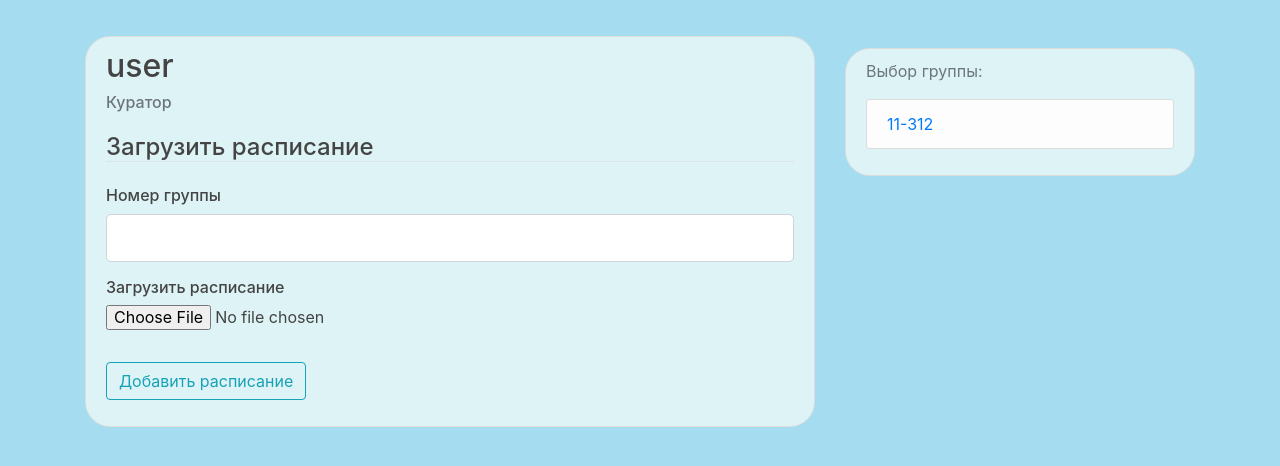
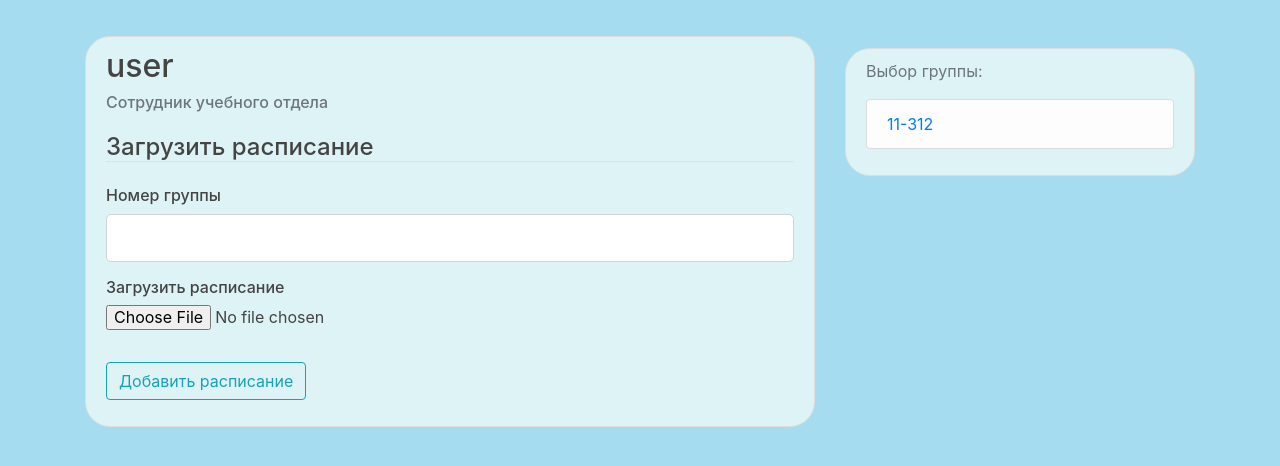
Before and after one commit to Anastaia/scheduler3000, a Flask app: page /account in a window 1280 px wide. Shown: the part 56-522 px from the top of the page. Run offline with Flask 2, Linux system fonts and the light colour scheme; a user stored in the database is signed in; data comes from the database, SQL or seed files in the repository; both versions use the stored data as it was after the commit; some libraries are stand-ins or nearby versions.

Commit message:
fixed stuff

```diff
--- a/Scheduler3K/forms.py
+++ b/Scheduler3K/forms.py
@@ -17,7 +17,7 @@ class RegistrationForm(FlaskForm):
     password = PasswordField('Пароль', validators=[DataRequired()])
     confirm_password = PasswordField('Подтверждение пароля', validators=[
                                      DataRequired(), EqualTo('password')])
-    is_curator = BooleanField('Вы куратор?')
+    is_curator = BooleanField('Вы сотрудник учебного отдела?')
     submit = SubmitField('Регистрация')
 
     def validate_username(self, username):
--- a/Scheduler3K/templates/account.html
+++ b/Scheduler3K/templates/account.html
@@ -8,7 +8,7 @@
       <h2 class="account-heading">{{ current_user.username}}</h2>
       <p class="text-secondary">
         {% if current_user.is_curator is sameas true %}
-          Куратор
+          Сотрудник учебного отдела
         {% elif current_user.group_number == 'None' %}
           Выбери группу!
         {% else %}
--- a/Scheduler3K/templates/layout.html
+++ b/Scheduler3K/templates/layout.html
@@ -52,6 +52,7 @@
         </div>
         <div class="col-md-4 mt-4">
           <div class="content-section">
+            {% if current_user.is_authenticated %}
               <p class='text-muted'>Выбор группы:
                 <ul class="list-group">
                   {% for g in group_list %}
@@ -63,6 +64,9 @@
                   {% endfor %}
                 </ul>
               </p>
+            {% else %}
+            <p class='text-muted'>Войдите в систему, чтобы просматривать расписание</p>
+            {% endif %}
           </div>
         </div>
       </div>
```
Also changed, not shown: Scheduler3K/site.db. Lines whose indentation alone changed are shown as unchanged.
